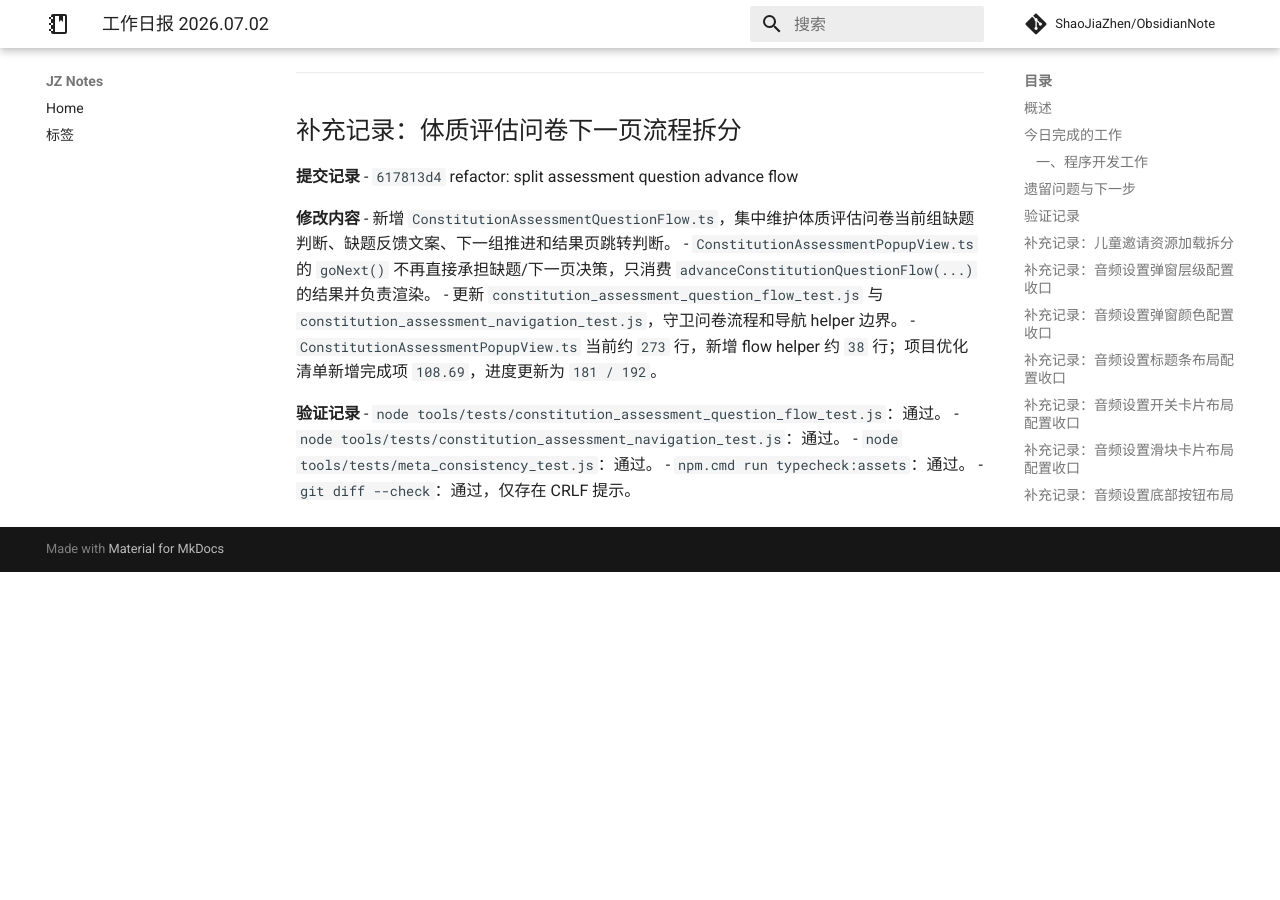
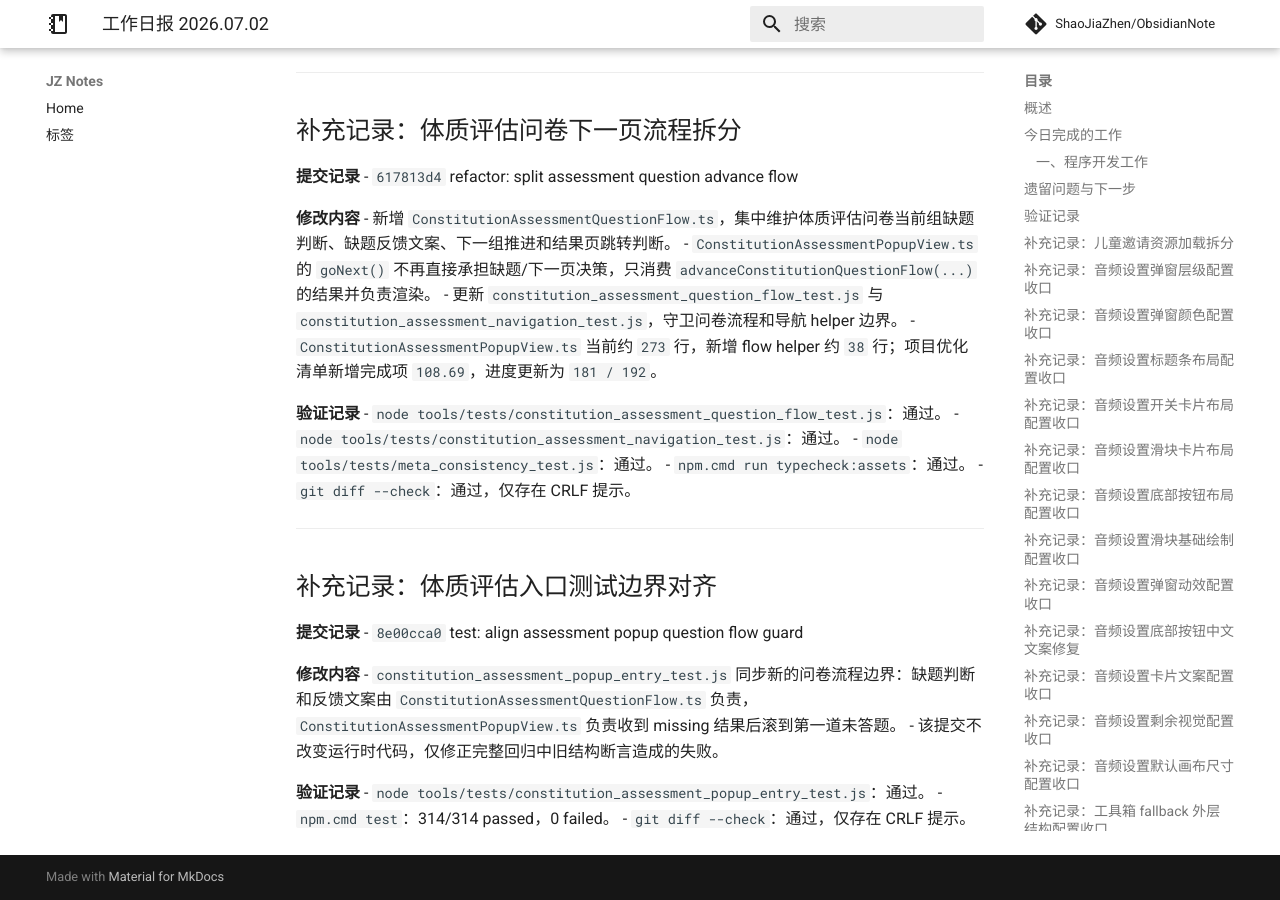
Before and after one commit to ShaoJiaZhen/ObsidianNote, an MkDocs documentation site: the page built from docs/工作内容/2026.07.02.md, in a window 1280 px wide and 900 px high, scrolled down 11118 px. Built offline with MkDocs 1.6.1 and Material for MkDocs 9.7.7, drawn with Linux system fonts in a browser that asks for light colours; comment, search, counter and statistics services are not loaded; before the commit the page ends 11690 px from its top, so only the background shows below that.

Commit message:
docs: record assessment popup guard update
- record project commit 8e00cca0 in the July 2 work log

- note the 314-test regression pass

```diff
--- a/docs/工作内容/2026.07.02.md
+++ b/docs/工作内容/2026.07.02.md
@@ -521,3 +521,19 @@ project: 小鸡游戏
 - `node tools/tests/meta_consistency_test.js`：通过。
 - `npm.cmd run typecheck:assets`：通过。
 - `git diff --check`：通过，仅存在 CRLF 提示。
+
+---
+
+## 补充记录：体质评估入口测试边界对齐
+
+**提交记录**
+- `8e00cca0` test: align assessment popup question flow guard
+
+**修改内容**
+- `constitution_assessment_popup_entry_test.js` 同步新的问卷流程边界：缺题判断和反馈文案由 `ConstitutionAssessmentQuestionFlow.ts` 负责，`ConstitutionAssessmentPopupView.ts` 负责收到 missing 结果后滚到第一道未答题。
+- 该提交不改变运行时代码，仅修正完整回归中旧结构断言造成的失败。
+
+**验证记录**
+- `node tools/tests/constitution_assessment_popup_entry_test.js`：通过。
+- `npm.cmd test`：314/314 passed，0 failed。
+- `git diff --check`：通过，仅存在 CRLF 提示。
```
